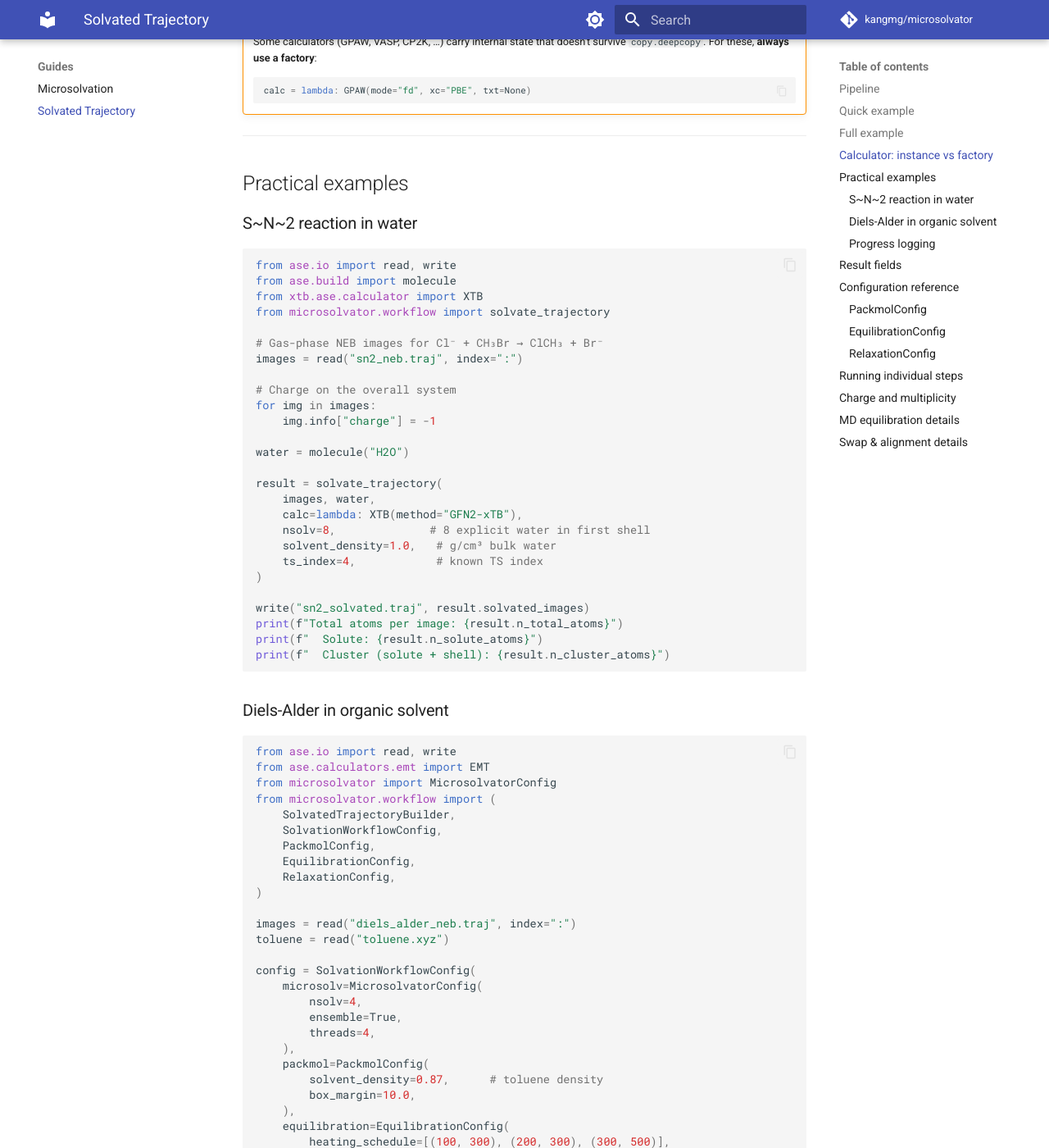
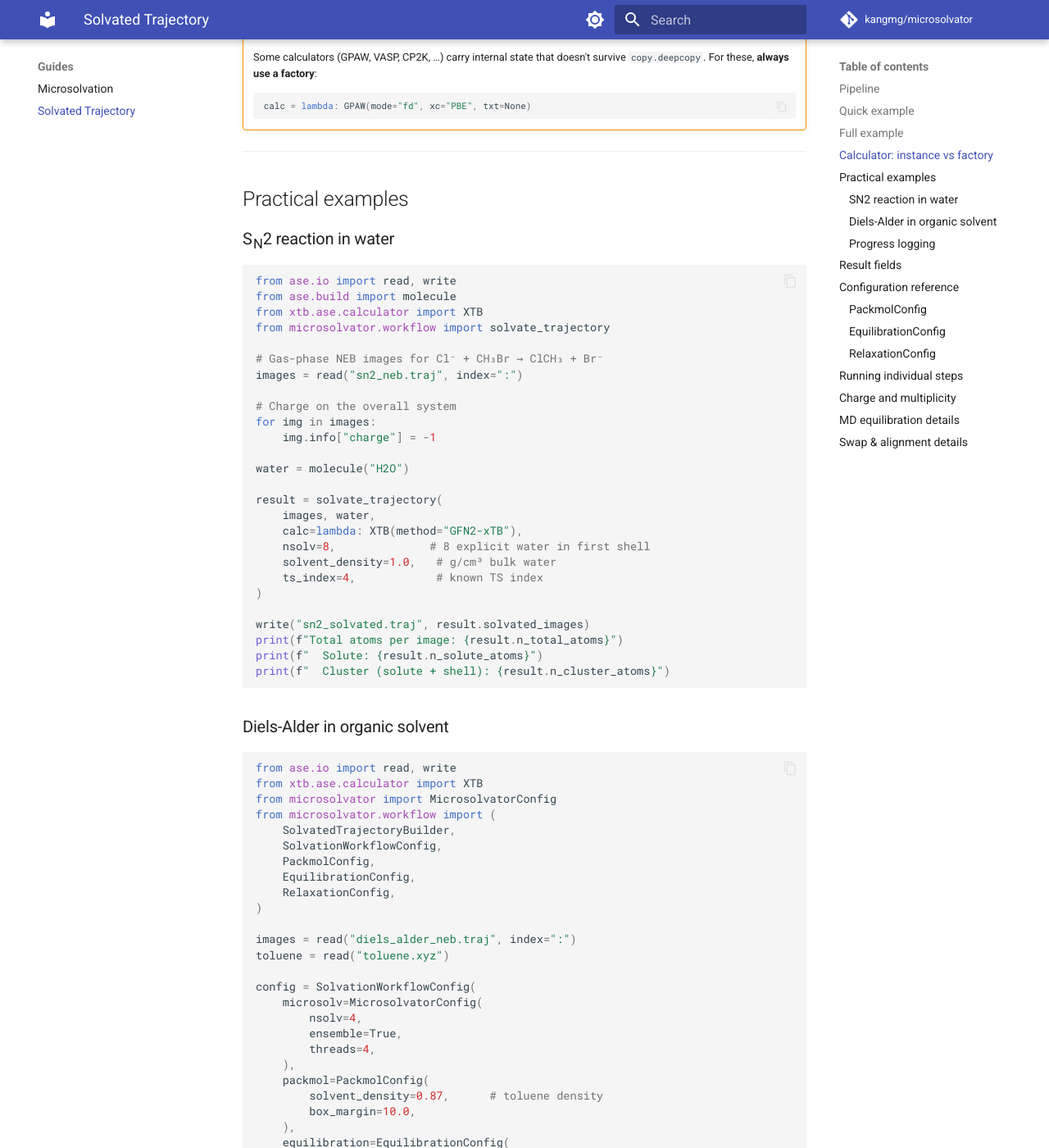
Before and after one commit to kangmg/microsolvator, an MkDocs documentation site: the page built from docs/guide/workflow.md, in a window 1280 px wide and 1400 px high, scrolled down 2662 px. Shown: the whole window at 82% size. Built offline with MkDocs 1.6.1 and Material for MkDocs 9.7.7, drawn with Linux system fonts in a browser that asks for light colours; comment, search, counter and statistics services are not loaded; some of the changed text lies outside the part shown.

Commit message:
fix(docs): missing imports, subscript syntax, and wrong calculator in examples
- index.md: add XTB import to simple example (was using EMT without import)
- workflow.md: add XTB import to quick example
- workflow.md: S~N~2 → S<sub>N</sub>2 (pymdownx.tilde not in mkdocs.yml)
- workflow.md: Diels-Alder example use XTB instead of EMT (EMT is FCC metals only)

https://claude.ai/code/session_0131iA3hEJx4r5VBgCY9acGC

````diff
--- a/docs/guide/workflow.md
+++ b/docs/guide/workflow.md
@@ -28,6 +28,7 @@ Atom ordering is preserved throughout: `[solute | microsolv_shell | bulk_solvent
 
 ```python
 from ase.io import read, write
+from xtb.ase.calculator import XTB
 from microsolvator.workflow import solvate_trajectory
 
 images = read("neb_guess.traj", index=":")
@@ -145,7 +146,7 @@ The `calc` parameter accepts either a calculator **instance** or a **factory** c
 
 ## Practical examples
 
-### S~N~2 reaction in water
+### S<sub>N</sub>2 reaction in water
 
 ```python
 from ase.io import read, write
@@ -180,7 +181,7 @@ print(f"  Cluster (solute + shell): {result.n_cluster_atoms}")
 
 ```python
 from ase.io import read, write
-from ase.calculators.emt import EMT
+from xtb.ase.calculator import XTB
 from microsolvator import MicrosolvatorConfig
 from microsolvator.workflow import (
     SolvatedTrajectoryBuilder,
@@ -220,7 +221,7 @@ result = SolvatedTrajectoryBuilder.build(
     reaction_images=images,
     solvent=toluene,
     config=config,
-    calc=lambda: EMT(),  # replace with your calculator
+    calc=lambda: XTB(method="GFN-FF"),
 )
 
 write("da_solvated.traj", result.solvated_images)
````
Also changed, not shown: docs/index.md (+2 -1 lines).
